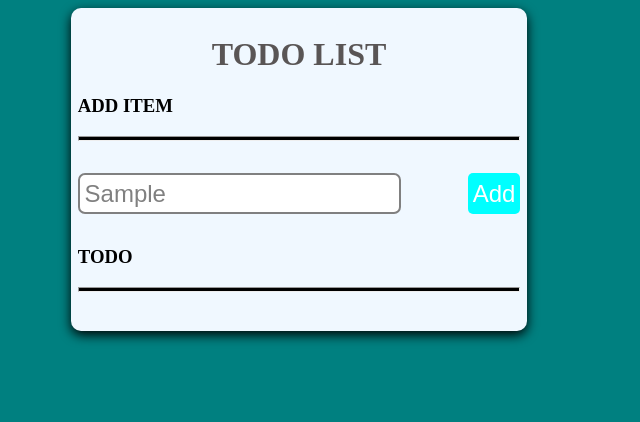
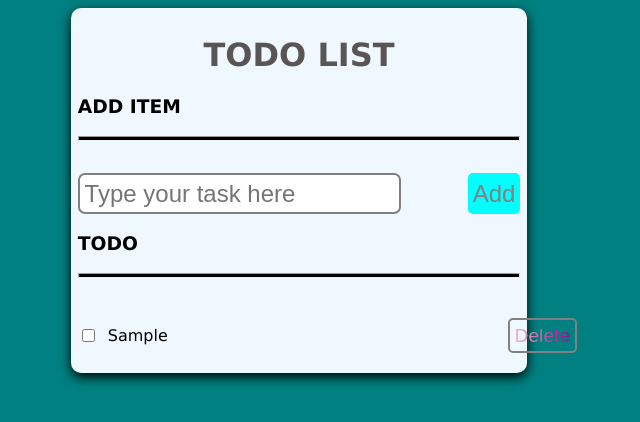
Before and after one commit to Smartbabbe/JS-DOM-To-do-list, a plain HTML site: page index.html in a window 1280 px wide. Both pictures are taken after typing "Sample" into the empty fields and a click on the button "Add". Shown: the whole page, without its empty margins (341-981 px from the left). Drawn offline with Linux system fonts and the light colour scheme.

Commit message:
To-do list

```diff
--- a/file.js
+++ b/file.js
@@ -1 +1,92 @@
-document
+// // Getting the inputted task
+let inputField = document.querySelector("#input");
+
+// // Getting the add button
+let additionButton = document.querySelector("#addButton");
+
+// Getting the div that stores all the list of tasks
+let addItemsPlace = document.querySelector("#tasks")
+
+// CREATING FUNCTION THAT ADDS THE TASKS
+
+function toAddItem (){
+// Getting the inputted task
+// let inputField = document.querySelector("#input");
+let tasks = inputField.value;
+
+// NOT ADDING EMPTY INPUT FIELD TO THE ARRAY
+    if (tasks.length <= 0){
+        inputField.setAttribute("placeholder", "Please input a task")
+    } else {
+        // creating the div that holds the specific task
+    let divOfTask = document.createElement("div")
+    divOfTask.classList.add("firsttask")
+
+// Creating child div of each task
+// Creating first div, adding class to it and the input type
+    let subDiv1 = document.createElement("div")
+    subDiv1.classList.add("inputs_first")
+    let checkbox = document.createElement("input")
+    checkbox.setAttribute("type", "checkbox")
+    checkbox.classList.add("input1")
+    let task = document.createElement("p")
+    task.innerText = tasks
+
+
+// Appending the input and p tag into the first div
+subDiv1.appendChild(checkbox)
+subDiv1.appendChild(task)
+
+// // Creating second div
+    let subDiv2 = document.createElement("div")
+    subDiv2.classList.add("operations")
+    subDiv2.setAttribute("id", "operation")
+    let editbutton = document.createElement("button")
+    let deletebutton = document.createElement("button")
+    editbutton.classList.add("buttons")
+    deletebutton.classList.add("buttons")
+    editbutton.setAttribute("id", "editbutton")
+    deletebutton.setAttribute("id", "deletebutton")
+    // editbutton.append("Edit")
+    deletebutton.append("Delete")
+
+// // Appending the buttons into the second div
+    // subDiv2.appendChild(editbutton)
+    subDiv2.appendChild(deletebutton)
+
+// // Appending the divs into the task holder
+    divOfTask.appendChild(subDiv1)
+    divOfTask.appendChild(subDiv2)
+
+    addItemsPlace.appendChild(divOfTask)
+}
+
+// function strikeThrough(task){
+//         task[i].style.text-decoration = "line-through";
+//     return task
+}
+
+// checkbox.addEventListener("click", strikeThrough)
+
+
+
+// CREATING FUNCTION THAT EDIT THE TASKS
+function toEditItem (){
+
+}
+
+// CREATING FUNCTION THAT DELETES THE TASKS
+function toDeleteItem (){
+
+}
+
+// FUNCTION THAT CLEARS THE INPUT ON ADDING
+function resetInput(){
+    document.getElementById("input").value = "";
+}
+
+
+
+// Adding event listener to the add button
+additionButton.addEventListener("click", toAddItem)
+additionButton.addEventListener("click", resetInput)
--- a/index.html
+++ b/index.html
@@ -16,13 +16,28 @@
             <h3>ADD ITEM</h3>
             <hr>
             <div class="text">
-                <input type="text" placeholder="Type your task here">
+                <input id="input" type="text" required placeholder="Type your task here">
                 <label for="task"></label>
-                <button>Add</button>
+                <button id="addButton">Add</button>
             </div>
-            <h3 class="addedtasks">TODO</h3>
+        </div>
+        <div>
+            <h3 class="tasksection">TODO</h3>
             <hr>
         </div>
+            <div id="tasks">
+                <!-- <div class="firsttask">
+                    <div class="inputs_first">
+                        <input class="input1" type="checkbox" name="" id="">
+                        <p>Go to cinema with sibling and mum</p>
+                    </div>
+                    <div id="operation" class="operations">
+                        <button class="buttons" id="editbutton">Edit</button>
+                        <button class="buttons" id="deletebutton">Delete</button>
+                    </div>
+                </div> -->
+
+            </div>
     </div>
 
     <script src="file.js"></script>
--- a/styles.css
+++ b/styles.css
@@ -1,5 +1,5 @@
 body {
-    /* font-family: Verdana, Geneva, Tahoma, sans-serif; */
+    font-family: Verdana, Geneva, Tahoma, sans-serif;
     background-color: teal;
     display: flex;
     justify-content: center;
@@ -37,7 +37,7 @@ div h1 {
 
 .text button {
     font-size: 1.5rem;
-    color: white;
+    color: gray;
     background-color: aqua;
     border: 0;
     border-radius: 5px;
@@ -53,3 +53,62 @@ hr {
 .addedtasks {
     margin-top: 2rem;
 }
+
+#input:focus::placeholder{
+    color: transparent;
+}
+
+#addButton:hover {
+    cursor: pointer;
+    background-color: grey;
+    color: aqua;
+}
+
+/* Styling the todo list */
+
+#tasks {
+    display: flex;
+    flex-direction: column-reverse;
+}
+
+.firsttask {
+    display: flex;
+    justify-content: space-between;
+    margin-bottom: 5px;
+    /* height: ; */
+    align-items: center;
+}
+
+.inputs_first {
+    display: flex;
+    gap: 10px;
+}
+
+.inputs_first p {
+    width: 25rem;
+}
+
+.operations {
+    display: flex;
+    gap: 10px;
+}
+
+.operations .buttons {
+    /* display: flex; */
+    /* justify-content: space-between; */
+    font-size: 1.2rem;
+    background-image: linear-gradient(to right, pink, purple);
+    -webkit-background-clip: text;
+    -webkit-text-fill-color: transparent;
+    border: 2px solid grey;
+    border-radius: 5px;
+    padding: 0.3rem;
+}
+
+.operations .buttons:hover{
+    cursor: pointer;
+    background-image: linear-gradient(to bottom, black, yellow);
+    background-color: purple;
+    color: pink;
+    border-radius: 15px 0 15px 0;
+}
```
Also changed, not shown: 1 other file.
